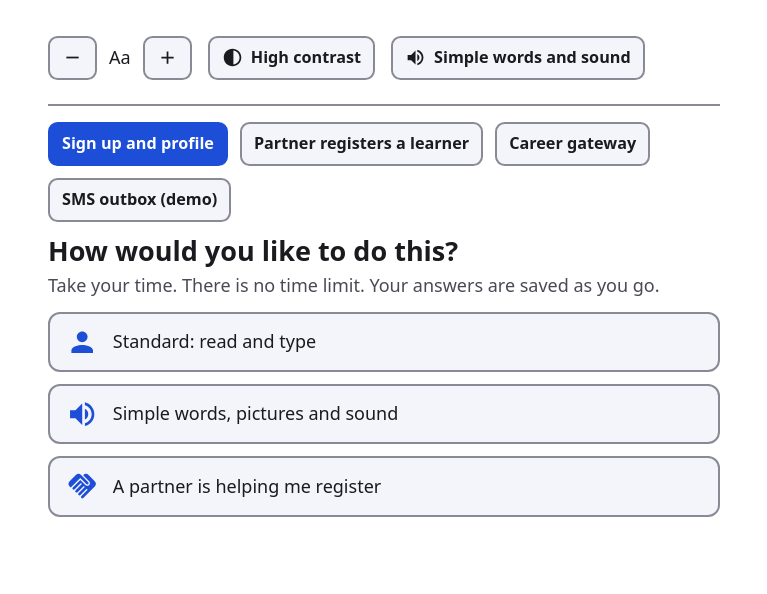
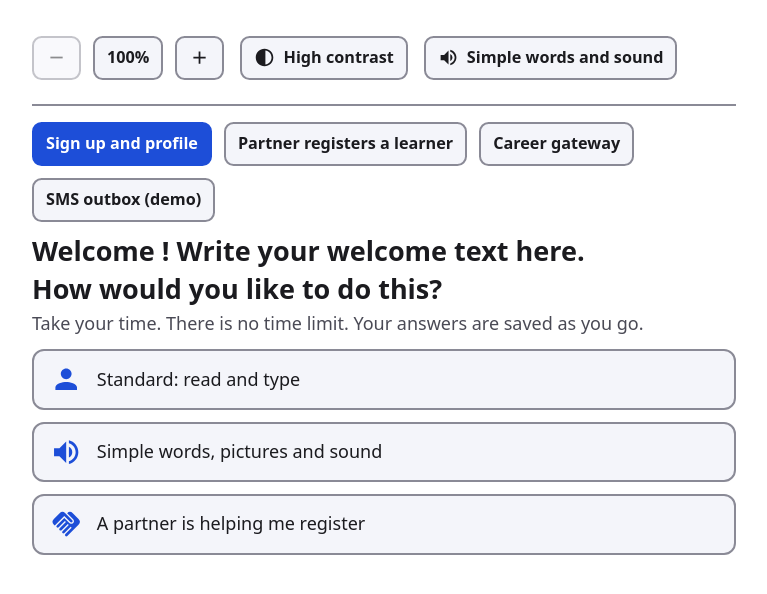
Before and after one commit to meron-dve/accesability-registration, a React app: page / in a window 1280 px wide. Shown: the whole page, without its empty margins (256-1023 px from the left). Built offline with nearby package versions, Linux system fonts and the light colour scheme.

Commit message:
updating

```diff
--- a/src/access/AccessShell.jsx
+++ b/src/access/AccessShell.jsx
@@ -1,4 +1,4 @@
-import { useRef, useState } from 'react'
+import { useEffect, useRef, useState } from 'react'
 import { MdContrast, MdRemove, MdAdd, MdVolumeUp } from 'react-icons/md'
 import './access.css'
 import { AccessContext, useAccess } from './context'
@@ -7,7 +7,8 @@ import { store, saveSupport } from './store'
 import { supportRequestSchema } from './schemas'
 import FormEngine from './engine/FormEngine'
 
-const SIZES = ['ax-s0', 'ax-s1', 'ax-s2', 'ax-s3']
+// Zoom steps, as a percentage of the normal 18px text.
+const ZOOMS = [100, 125, 150, 175, 200]
 
 function SupportDialog({ dialogRef, openCount, onClose }) {
   const { tr } = useAccess()
@@ -34,11 +35,21 @@ function SupportDialog({ dialogRef, openCount, onClose }) {
 
 // Provides language, simple mode, text size and contrast, and the private-support dialog.
 // Components wrap themselves in this; nested uses reuse the outer one.
-export default function AccessShell({ children, className = '' }) {
+// paintPage: when high contrast is on, also colour the whole page behind the form.
+export default function AccessShell({ children, className = '', paintPage = false }) {
   const outer = useAccess()
-  const [prefs, setPrefs] = useState(() => ({ simple: false, size: 1, contrast: false, ...store.get('prefs'), lang: 'en' }))
+  const [prefs, setPrefs] = useState(() => ({ simple: false, zoom: 100, contrast: false, ...store.get('prefs'), lang: 'en' }))
   const [supportOpen, setSupportOpen] = useState(0)
+  const [zoomToast, setZoomToast] = useState(false)
   const dialogRef = useRef(null)
+  const toastTimer = useRef(null)
+  const pageHc = !outer.inShell && paintPage && prefs.contrast
+
+  useEffect(() => {
+    if (!pageHc) return
+    document.documentElement.classList.add('ax-page-hc')
+    return () => document.documentElement.classList.remove('ax-page-hc')
+  }, [pageHc])
 
   if (outer.inShell) return children
 
@@ -47,6 +58,13 @@ export default function AccessShell({ children, className = '' }) {
     setPrefs(next)
     store.set('prefs', next)
   }
+  const setZoom = (zoom) => {
+    set({ zoom })
+    setZoomToast(true)
+    clearTimeout(toastTimer.current)
+    toastTimer.current = setTimeout(() => setZoomToast(false), 1500)
+  }
+  const zoomIdx = Math.max(0, ZOOMS.indexOf(prefs.zoom))
   const tr = (k, v) => translate(prefs.lang, k, v)
   const openSupport = () => {
     setSupportOpen((n) => n + 1)
@@ -56,14 +74,24 @@ export default function AccessShell({ children, className = '' }) {
 
   return (
     <AccessContext.Provider value={value}>
-      <div lang={prefs.lang} className={`ax ${SIZES[prefs.size]}${prefs.contrast ? ' ax-hc' : ''}${prefs.simple ? ' ax-simple' : ''} ${className}`}>
+      <div
+        lang={prefs.lang}
+        className={`ax${prefs.contrast ? ' ax-hc' : ''}${prefs.simple ? ' ax-simple' : ''} ${className}`}
+        style={{ fontSize: `${(18 * ZOOMS[zoomIdx]) / 100}px` }}
+      >
+       <div className="ax-inner">
+        <div className="ax-zoomnote" role="status" aria-live="polite">
+          {zoomToast && <span className="ax-toast">{tr('zoom')} {ZOOMS[zoomIdx]}%</span>}
+        </div>
         <div className="ax-prefs" role="group" aria-label={tr('prefs')}>
           <div className="ax-row" role="group" aria-label={tr('textSize')}>
-            <button type="button" className="ax-btn ax-btn-small" onClick={() => set({ size: Math.max(0, prefs.size - 1) })} disabled={prefs.size === 0}>
+            <button type="button" className="ax-btn ax-btn-small" onClick={() => setZoom(ZOOMS[zoomIdx - 1])} disabled={zoomIdx === 0}>
               <MdRemove aria-hidden="true" /><span className="ax-sr">{tr('smaller')}</span>
             </button>
-            <span aria-hidden="true">Aa</span>
-            <button type="button" className="ax-btn ax-btn-small" onClick={() => set({ size: Math.min(3, prefs.size + 1) })} disabled={prefs.size === 3}>
+            <button type="button" className="ax-btn ax-btn-small ax-zoom" onClick={() => setZoom(100)} aria-label={`${tr('zoom')} ${ZOOMS[zoomIdx]}%. ${tr('zoomReset')}`}>
+              {ZOOMS[zoomIdx]}%
+            </button>
+            <button type="button" className="ax-btn ax-btn-small" onClick={() => setZoom(ZOOMS[zoomIdx + 1])} disabled={zoomIdx === ZOOMS.length - 1}>
               <MdAdd aria-hidden="true" /><span className="ax-sr">{tr('larger')}</span>
             </button>
           </div>
@@ -76,6 +104,7 @@ export default function AccessShell({ children, className = '' }) {
         </div>
         {children}
         <SupportDialog dialogRef={dialogRef} openCount={supportOpen} onClose={() => {}} />
+       </div>
       </div>
     </AccessContext.Provider>
   )
--- a/src/access/Onboarding.jsx
+++ b/src/access/Onboarding.jsx
@@ -44,6 +44,7 @@ const T = {
     en: "Your profile is saved. Open this page again at any time to see or change it. Your support choices stay private on this device.",
   },
   next: { en: "Go to jobs" },
+  welcome: { en: "Welcome ! Write your welcome text here." },
 };
 
 function Choose({ onPick, hasDraft }) {
@@ -51,6 +52,7 @@ function Choose({ onPick, hasDraft }) {
   const t = (k) => pick(T[k], lang, simple);
   return (
     <section className="ax-engine">
+      <h1 className="ax-title">{t("welcome")}</h1>
       <h2 className="ax-title" tabIndex={-1}>
         {t("chooseTitle")}
       </h2>
--- a/src/access/access.css
+++ b/src/access/access.css
@@ -14,18 +14,23 @@
   line-height: 1.55;
   color: var(--ax-fg);
   background: var(--ax-bg);
-  max-width: 44rem;
-  margin: 0 auto;
+  width: 100%;
   padding: 1rem;
   box-sizing: border-box;
   font-family: system-ui, -apple-system, 'Segoe UI', 'Noto Sans Ethiopic', 'Nyala', sans-serif;
   text-align: left;
 }
 .ax *, .ax *::before, .ax *::after { box-sizing: border-box; }
-.ax.ax-s0 { font-size: 16px; }
-.ax.ax-s1 { font-size: 18px; }
-.ax.ax-s2 { font-size: 22px; }
-.ax.ax-s3 { font-size: 28px; }
+.ax-inner { max-width: 44rem; margin: 0 auto; }
+
+/* Zoom indicator: a percentage in the settings bar, plus a short pop-up when it changes */
+.ax-zoom { min-width: 4.5rem; }
+.ax-toast {
+  position: fixed; top: 1rem; left: 50%; transform: translateX(-50%); z-index: 1000;
+  padding: 0.5rem 1.25rem; font-size: 1.25rem; font-weight: 700;
+  color: var(--ax-bg); background: var(--ax-fg); border: 3px solid var(--ax-accent);
+  border-radius: 999px; pointer-events: none;
+}
 
 .ax.ax-hc {
   --ax-bg: #000000;
@@ -172,3 +177,6 @@ textarea.ax-input { resize: vertical; }
 @media (prefers-reduced-motion: reduce) {
   .ax * { transition: none !important; animation: none !important; scroll-behavior: auto !important; }
 }
+
+/* Full-page high contrast (AccessShell paintPage): colour the page behind the form too */
+html.ax-page-hc, html.ax-page-hc body { background: #000000; }
--- a/src/access/demo.jsx
+++ b/src/access/demo.jsx
@@ -30,7 +30,7 @@ function Outbox() {
 function Demo() {
   const [tab, setTab] = useState('signup')
   return (
-    <AccessShell>
+    <AccessShell paintPage>
       <nav className="ax-row" aria-label="Demo sections">
         {TABS.map(([id, name]) => (
           <button key={id} type="button" className="ax-btn ax-btn-small" aria-pressed={tab === id} onClick={() => setTab(id)}>{name}</button>
--- a/src/access/translation helper.js
+++ b/src/access/translation helper.js
@@ -63,7 +63,9 @@ export const STRINGS = {
     supportTitle: 'Ask for support privately',
     supportDone: 'Your request is saved privately. You did not have to explain why or show any proof.',
     resumeFound: 'Welcome back. You can carry on where you stopped.',
-    loading: 'Loading…' }
+    loading: 'Loading…',
+    zoom: 'Zoom',
+    zoomReset: 'Reset zoom to 100 percent' }
 }
 
 export function translate(lang, key, vars) {
```
